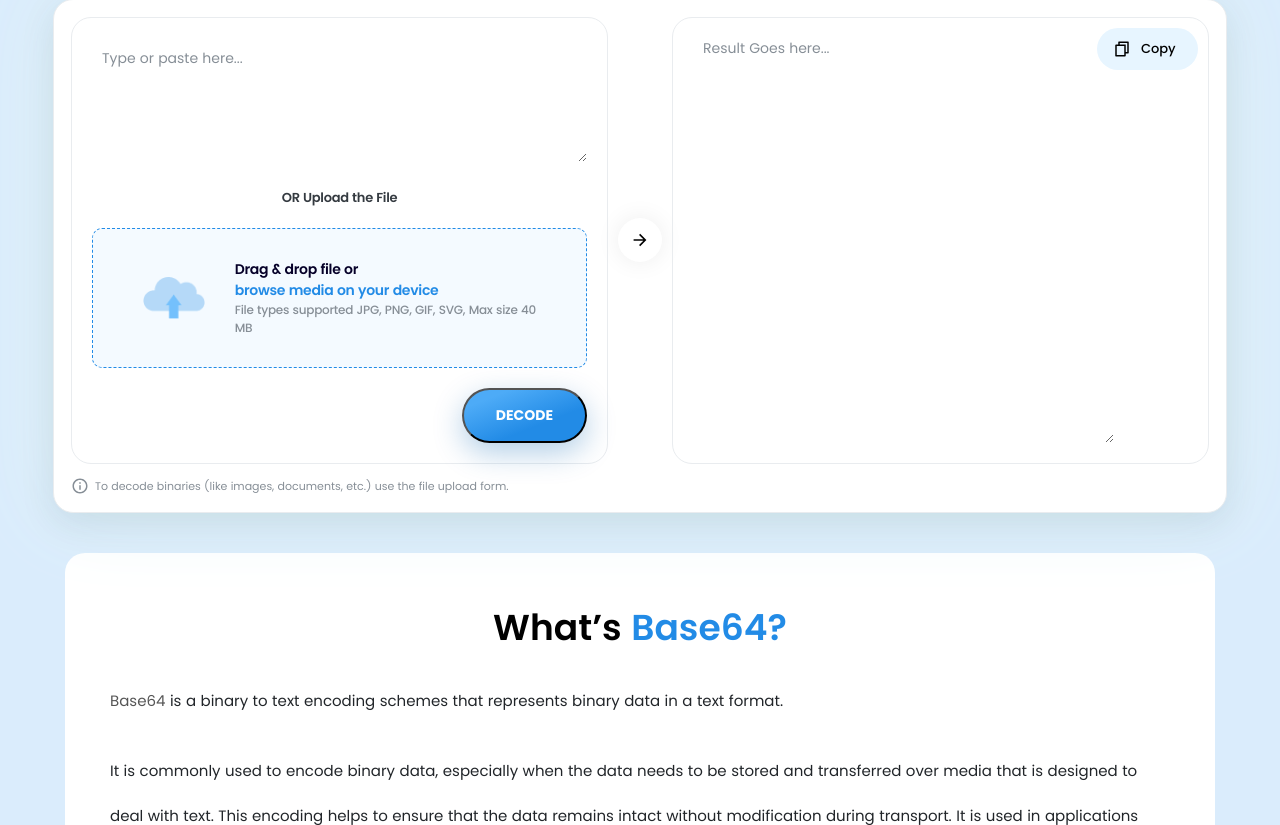
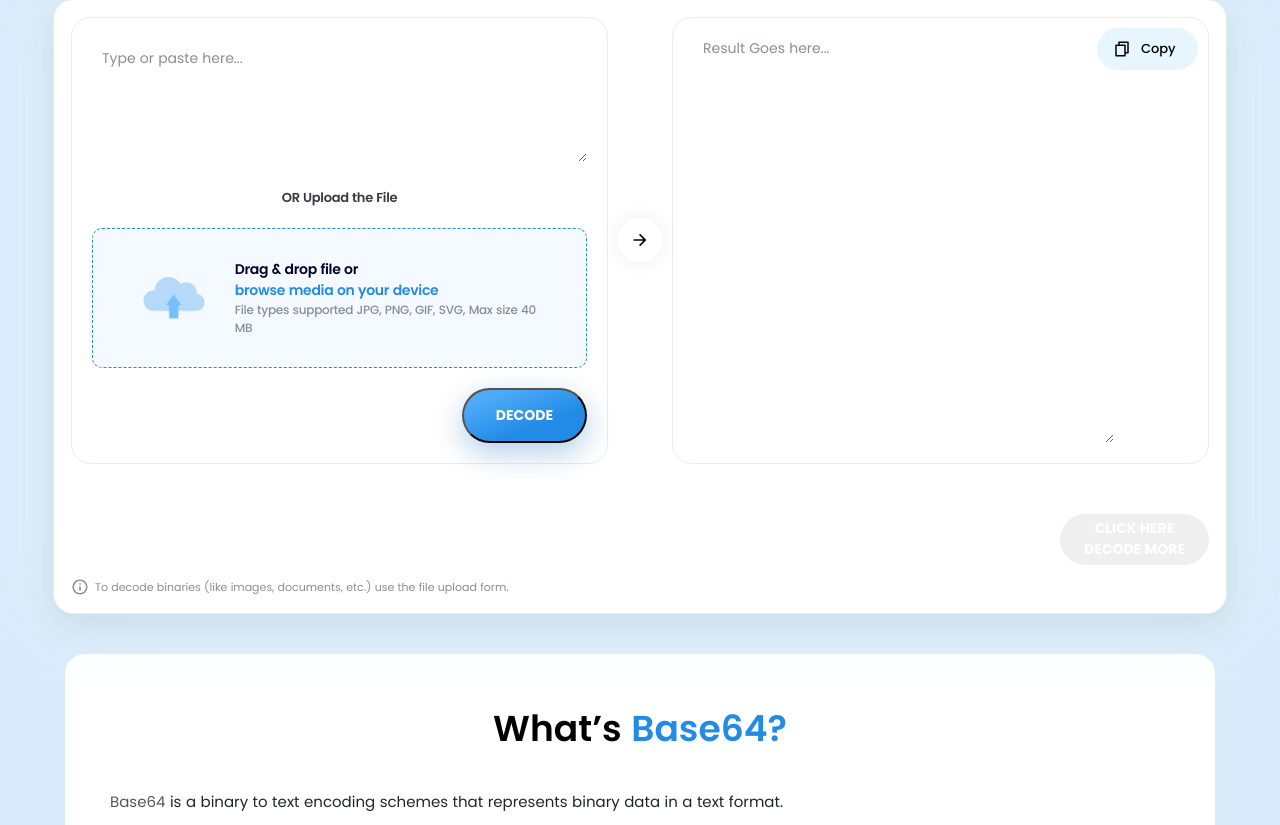
Before and after one commit to vikramaruchamy/httpdocs, a PHP site: page / in a window 1280 px wide. Shown: the part 379-1204 px from the top of the page. Run offline with PHP 8.4, Linux system fonts and the light colour scheme; some libraries are stand-ins or nearby versions.

Commit message:
Updated Decode more button and displayed Image type in prompt

```diff
--- a/assets/css/styles.css
+++ b/assets/css/styles.css
@@ -1808,6 +1808,10 @@
     display: block;
 }
 
+html.uploadfile .letsgo {
+    display: block;
+}
+
 .download button {
 
     width: 149px;
@@ -1828,6 +1832,25 @@
 
 }
 
+.letsgo button {
+
+    width: 149px;
+    height: 51px;
+    border: none;
+    border-radius: 70px;
+    font-family: 'Poppins';
+    font-style: normal;
+    font-weight: 700;
+    font-size: 14px;
+    line-height: 21px;
+    /* identical to box height */
+    text-align: center;
+    text-transform: uppercase;
+
+    /* White */
+    color: #FFFFFF;
+
+}
 .animatebutton {
     animation: tilt-shaking 0.5s linear infinite;
     background: linear-gradient(128.59deg, #FD7E14 16.05%, #CC5D00 63.56%);
@@ -1856,6 +1879,11 @@
     margin-top: 30px;
 }
 
+.letsgo {
+    text-align: center;
+    margin-top: 30px;
+}
+
 html.uploadfile a.encodebtn {
     display: none;
 }
@@ -1914,6 +1942,35 @@
 }
 
 .download img {
+    position: absolute;
+    right: 30%;
+    bottom: 40px;
+}
+
+
+.letsgo span {
+    font-family: 'Poppins';
+    font-style: normal;
+    font-weight: 500;
+    font-size: 15px;
+    line-height: 22px;
+    /* identical to box height */
+    text-align: center;
+    letter-spacing: -0.02em;
+    color: #060029;
+}
+
+.letsgo button {
+    margin-top: 20px;
+    margin-left: auto;
+}
+
+.letsgo {
+    display: flex !important;
+    flex-direction: column;
+}
+
+.letsgo img {
     position: absolute;
     right: 30%;
     bottom: 40px;
--- a/index.html
+++ b/index.html
@@ -403,9 +403,14 @@
                         </span>
                     </div>
                     <div class="letsgo">
-                       <!-- <p>Do you want decode more?</p>-->
-                        <a href="#" onClick="location.reload();" id="DecodeMoreButton">Click Here to Decode More</a>
+
+
+                        <button id="DecodeMoreButton" onclick="location.reload();">Click Here Decode More</button>
                     </div>
+                   <!-- <div class="letsgo">
+                         <p>Do you want decode more?</p>-->
+                       <!--  <a href="#" onClick="location.reload();" id="DecodeMoreButton">Click Here to Decode More</a>
+                    </div>-->
                     <span class="encodes"><svg width="18" height="18" viewBox="0 0 18 18" fill="none"
                             xmlns="http://www.w3.org/2000/svg">
                             <g clip-path="url(#clip0_26_198)">
@@ -927,18 +932,24 @@
 
     <script>
         function checkIfFileString(inputVal) {
+
             if (inputVal.startsWith("data:")) {
-                return promptTextToFileDecode(inputVal);
+                var temparr = inputVal.split(',');
+                var tempmime = temparr[0].match(/:(.*?);/)[1];
+
+                return promptTextToFileDecode(inputVal, tempmime);
             } else if (inputVal.startsWith("/9j") || inputVal.startsWith("iVB") || inputVal.startsWith("Qk0") || inputVal.startsWith("SUk") || inputVal.startsWith("PD94") || inputVal.startsWith("JVB")
                 || inputVal.startsWith("UEs") || inputVal.startsWith("VGV") || inputVal.startsWith("ZGF")) {
+                var tempMime = base64FileHeaderMapper(inputVal);
 
-                return promptTextToFileDecode(inputVal);
+                return promptTextToFileDecode(inputVal, tempMime);
             } else {
                 return false;
             }
         }
-        function promptTextToFileDecode(inputVal) {
-            if (confirm("It looks like the input string is a Base64 Decoded File. Would you like to decode it as a file instead of a String?")) {
+        function promptTextToFileDecode(inputVal, mime) {
+            var mimeArray = mime.split('/');
+            if (confirm("It looks like the input string is a " + mimeArray[1].toUpperCase() + " " + mimeArray[0].toUpperCase() + " decoded as Base64 string. Would you like to decode it as a " + mimeArray[1] + " " + mimeArray[0] + " file instead of a String?")) {
                 readTextAsFile(inputVal);
                 return true;
             } else {
@@ -971,6 +982,8 @@
             $('.encodebtn2').addClass('encodebtn3');
             $('.encodebtn3').addClass('encodebtnold');
             $('.image-title').html("Decoded File");
+            $('#dwn-btn').addClass('animatebutton');
+
             decodeFile();
 
         }
```
Also changed, not shown: 2 other files.
